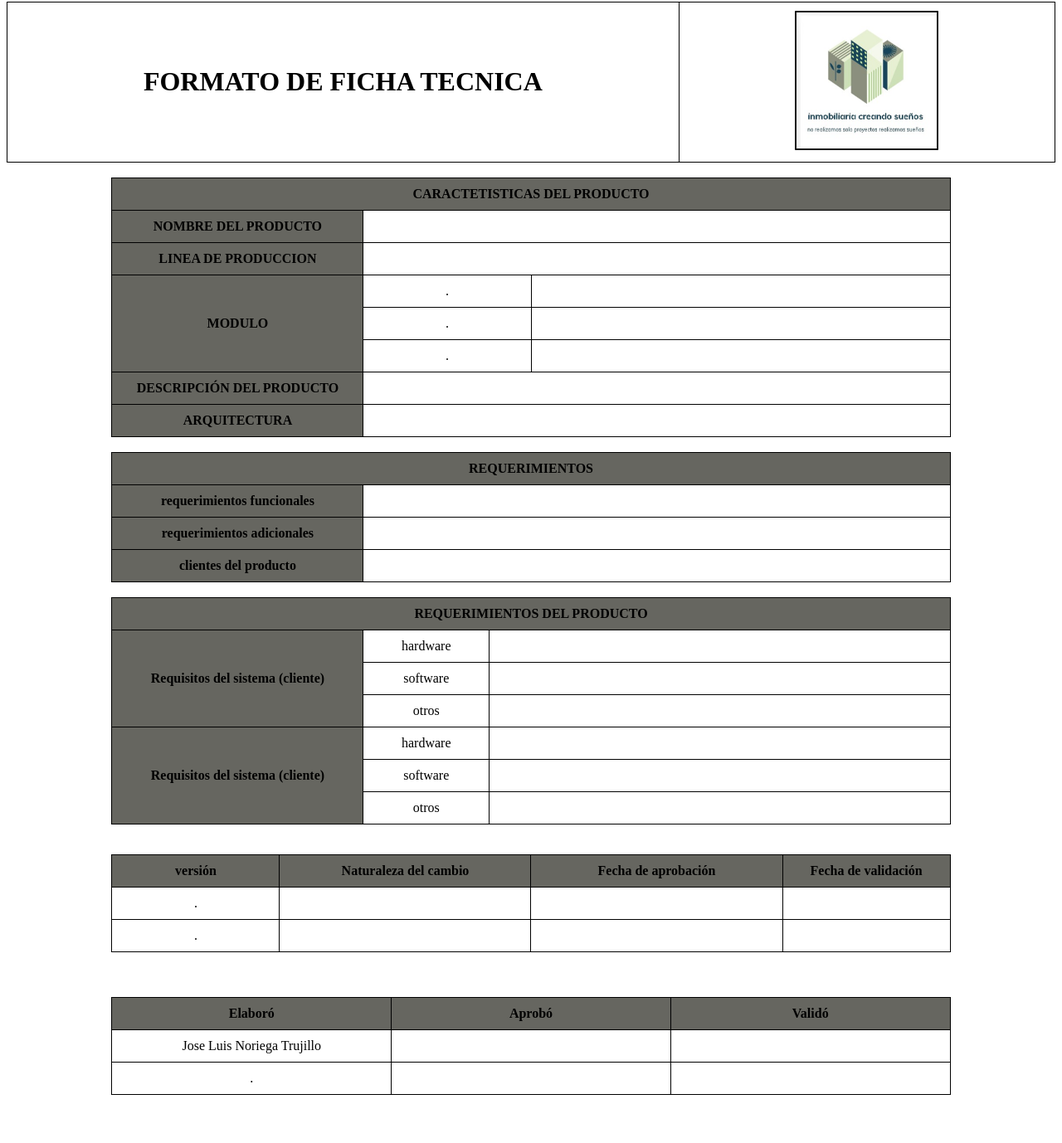
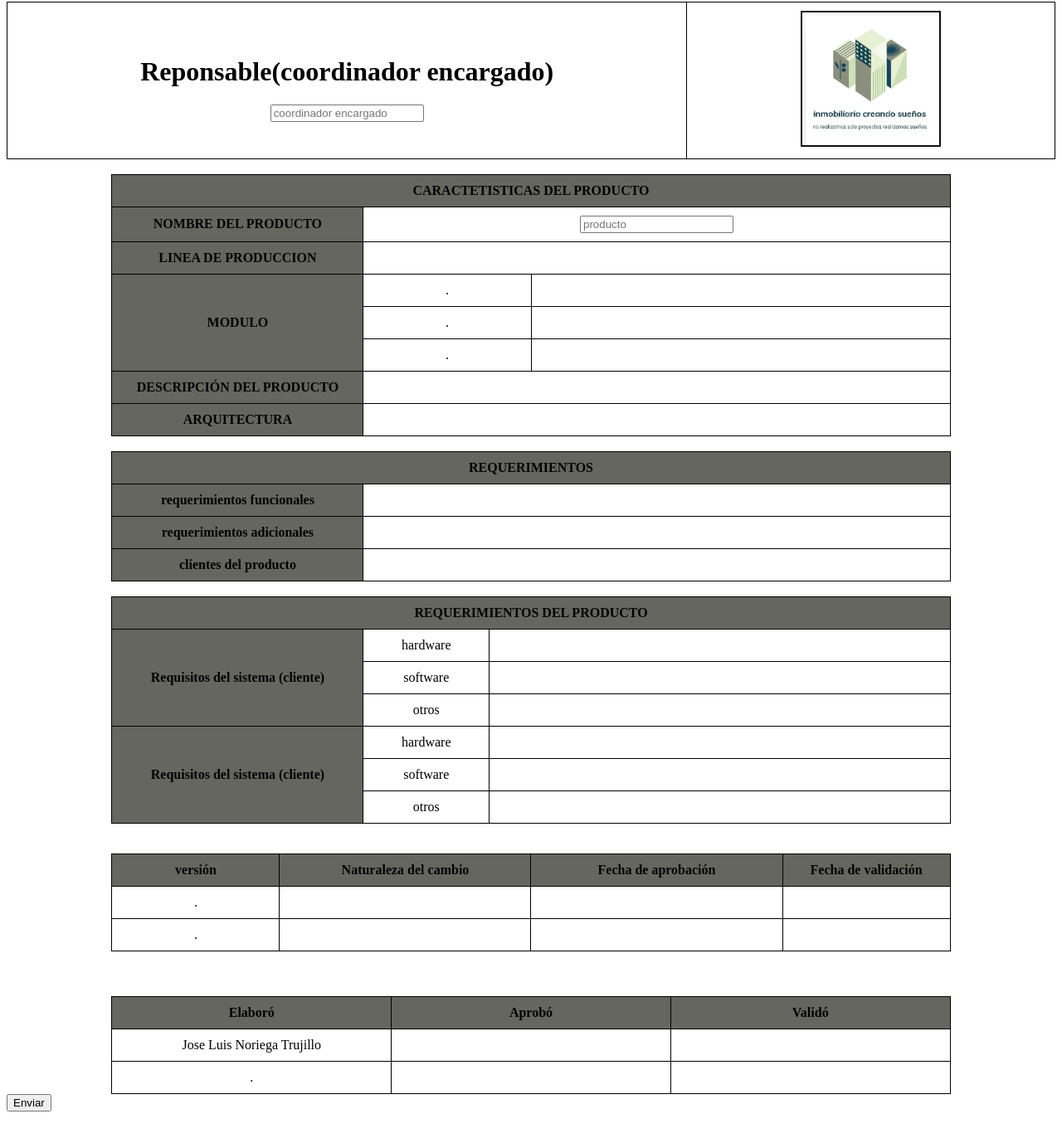
Before and after one commit to pac0sanch3/una-tabla-y-tal, a plain HTML site: page index.html in a window 1280 px wide. Shown: the part 6-1384 px from the top of the page at 83% size. Before the commit the page ends 1334 px from the top, so only its background shows below. Drawn offline with Linux system fonts and the light colour scheme.

Commit message:
subiendo botones

```diff
--- a/index.html
+++ b/index.html
@@ -11,7 +11,7 @@
 <body>
     <table style="width: 100%;">
       <tr>
-          <td><h1>FORMATO DE FICHA TECNICA</h1></td>
+          <td><h1>Reponsable(coordinador encargado)</h1><input id="responsable" type="text" placeholder="coordinador encargado"></td>
           <td><img src="img/Imagen1.png"></td>
       </tr>
     </table>
@@ -22,7 +22,7 @@
         </tr>
         <tr>
             <th><b>NOMBRE DEL PRODUCTO</b></th>
-            <td colspan="2"></td>
+            <td colspan="2"><input id="producto" type="text" placeholder="producto"></td>
         </tr>
         <tr>
             <th><b>LINEA DE PRODUCCION</b></th>
@@ -142,5 +142,12 @@
             <td></td>
         </tr>
     </table>
+    <button onclick="comprobar()">Enviar</button>
+    <br>
+    <br>
+    <p id="respuesta1"></p>
+    <br>
+    <p id="respuesta2"></p>
+    <br>
 </body>
 </html>
--- a/js/script.js
+++ b/js/script.js
@@ -1 +1,12 @@
 alert("Espisificaciones hardware y software")
+function comprobar(){
+    let responsable
+    responsable=document.getElementById("responsable").value
+    document.getElementById("respuesta1").innerHTML="<h3> responsable:"+responsable+"</h3>"
+    console.log(responsable)
+
+    let producto
+    document.getElementById("producto").value
+    document.getElementById("respuesta2").innerHTML="<h3> nombre del producto:"+producto+"</h3>"
+    console.log(producto)
+}
```
